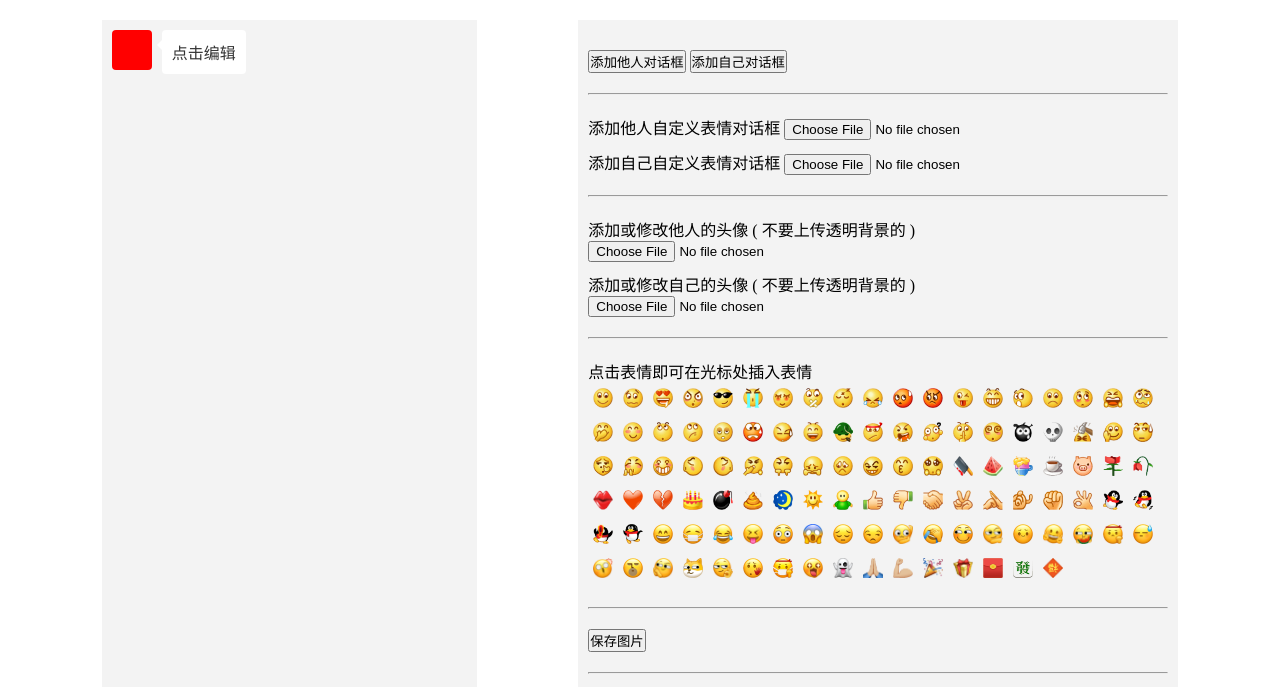
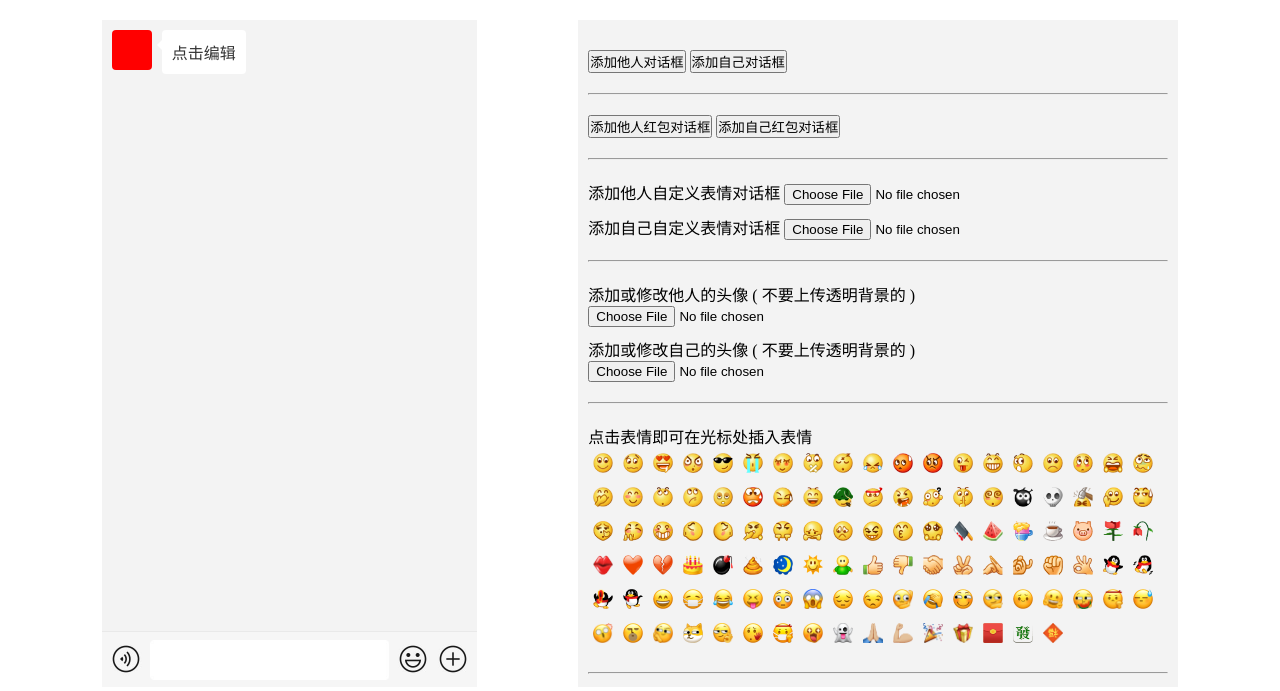
Before and after one commit to yanmiao99/js-imitation-wechat, a plain HTML site: page index.html in a window 1280 px wide. Both pictures are taken after a click on the button "添加他人对话框". Drawn offline with Linux system fonts and the light colour scheme.

Commit message:
feat : 添加底部文字栏

```diff
--- a/index.html
+++ b/index.html
@@ -24,11 +24,16 @@
             height: 667px;
             background: #F3F3F3;
             position: relative;
-            padding: 10px;
+            overflow: hidden;
+        }
+
+        .box-in {
+            height: 611px;
+            padding: 10px 10px 10px 10px;
             box-sizing: border-box;
             display: flex;
             flex-direction: column;
-            overflow-y: auto;
+            overflow-y: scroll;
         }
 
         /* 公共样式 */
@@ -60,8 +65,9 @@
             margin-left: auto;
             background: #A9EA7A;
         }
+
         .left-text-input::before,
-        .right-text-input::before{
+        .right-text-input::before {
             content: '';
             position: absolute;
             top: 10px;
@@ -118,6 +124,16 @@
             margin-left: auto;
         }
 
+        .box-footer {
+            width: 375px;
+            height: 56px;
+            position: absolute;
+            bottom: 0;
+            left: 0;
+            background: url("./images/footer-text-light.png") no-repeat;
+            background-size: 375px 56px;
+        }
+
     </style>
     <!-- 测试面板样式 -->
     <style>
@@ -155,15 +171,8 @@
 <div class="wrapper">
     <!-- 微信盒子 -->
     <div class="box">
-        <!-- 测试代码 -->
-        <!--<div class="dialog-item">-->
-        <!--    <div class="left-head-img"></div>-->
-        <!--    <div class="left-text-input" contenteditable>点击可以编辑</div>-->
-        <!--</div>-->
-        <!--<div class="dialog-item">-->
-        <!--    <div class="right-text-input" contenteditable>点击可以编辑</div>-->
-        <!--    <div class="right-head-img"></div>-->
-        <!--</div>-->
+        <div class="box-in"></div>
+        <div class="box-footer"></div>
     </div>
 
     <!-- 侧边 功能区 -->
@@ -173,6 +182,14 @@
         <div class="function-item">
             <button class="add-he-dialog">添加他人对话框</button>
             <button class="add-self-dialog">添加自己对话框</button>
+        </div>
+
+        <hr>
+
+        <!-- 红包对话框 -->
+        <div class="function-item">
+            <button class="add-he-red-pack-dialog">添加他人红包对话框</button>
+            <button class="add-self-red-pack-dialog">添加自己红包对话框</button>
         </div>
 
         <hr>
@@ -263,7 +280,7 @@
     // 获取添加自己对话框
     let addSelfDialog = document.querySelector('.add-self-dialog')
     // 获取组件盒子
-    let box = document.querySelector('.box')
+    let boxIn = document.querySelector('.box-in')
     // 添加他人对话框
     addHeDialog.addEventListener('click', () => {
         // 1. 创建一条数据
@@ -285,7 +302,7 @@
         itemDiv.appendChild(headDiv)
         itemDiv.appendChild(dialogDiv)
         // 5. 把单条数据添加到盒子中
-        box.appendChild(itemDiv)
+        boxIn.appendChild(itemDiv)
     })
     // 添加自己对话框
     addSelfDialog.addEventListener('click', () => {
@@ -308,7 +325,7 @@
         itemDiv.appendChild(dialogDiv)
         itemDiv.appendChild(headDiv)
         // 5. 把单条数据添加到盒子中
-        box.appendChild(itemDiv)
+        boxIn.appendChild(itemDiv)
     })
 
     // -------------  添加头像
@@ -382,7 +399,7 @@
             itemDiv.appendChild(headDiv)
             itemDiv.appendChild(dialogImg)
             // 6. 把单条数据添加到盒子中
-            box.appendChild(itemDiv)
+            boxIn.appendChild(itemDiv)
             // 7. 清空添加表情的 input 框中的文件
             addSelfExpressionDialog.value = ''
         };
@@ -413,7 +430,7 @@
             itemDiv.appendChild(dialogImg)
             itemDiv.appendChild(headDiv)
             // 6. 把单条数据添加到盒子中
-            box.appendChild(itemDiv)
+            boxIn.appendChild(itemDiv)
             // 7. 清空添加表情的 input 框中的文件
             addSelfExpressionDialog.value = ''
         };
@@ -474,7 +491,7 @@
     // 保存图片的方法
     function saveImgFn(name) {
         // 获取需要转换的dom
-        html2canvas(document.querySelector('.box'))
+        html2canvas(document.querySelector('.box-in'))
             .then(canvas => {
                 let imgUrl = canvas.toDataURL('image/jpg')
                 let image = document.createElement('img')
```
Also changed, not shown: images/footer-text-light.png (added), 1 other file.
